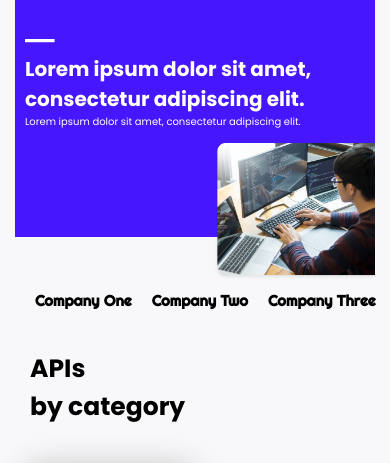
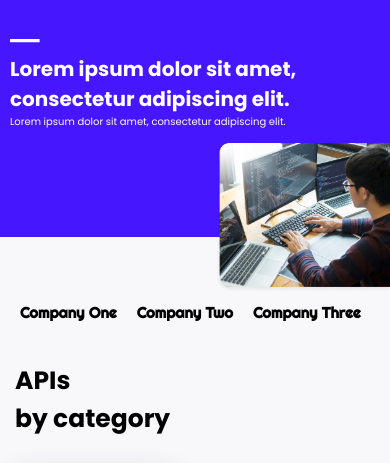
Before and after one commit to ghouseiscoding/FSJSWDB-iNeuron-Live-class-project-9, a plain HTML site: page index.html in a window 390 px wide. Shown: the part 58-521 px from the top of the page. Drawn offline with Linux system fonts and the light colour scheme.

Commit message:
changed max-width

```diff
--- a/style.css
+++ b/style.css
@@ -328,7 +328,7 @@ nav{
 
 @media screen and (max-width: 470px){
   body{
-    max-width: 360px;
+    /* max-width: 360px; */
     margin: auto;
   }
 
```
